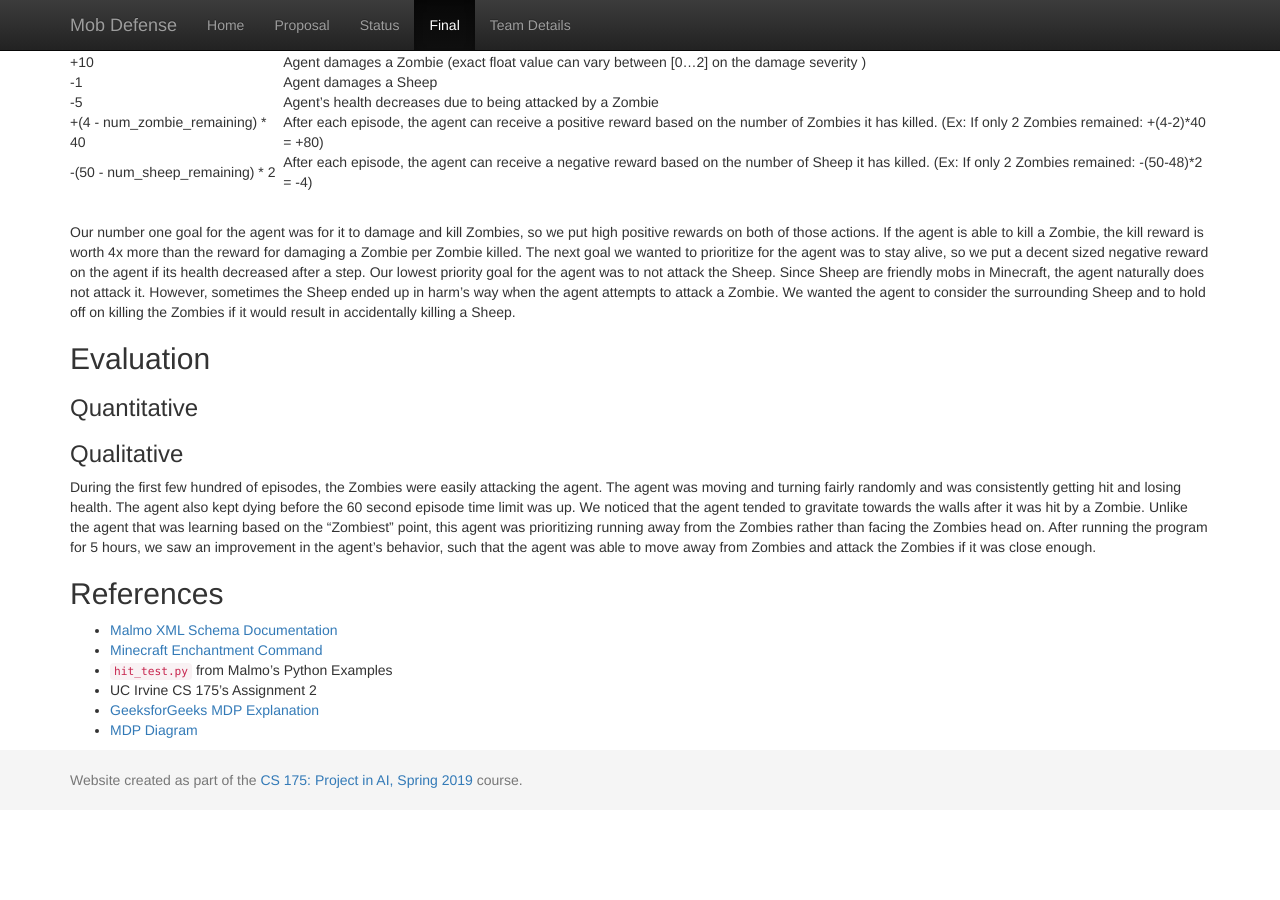
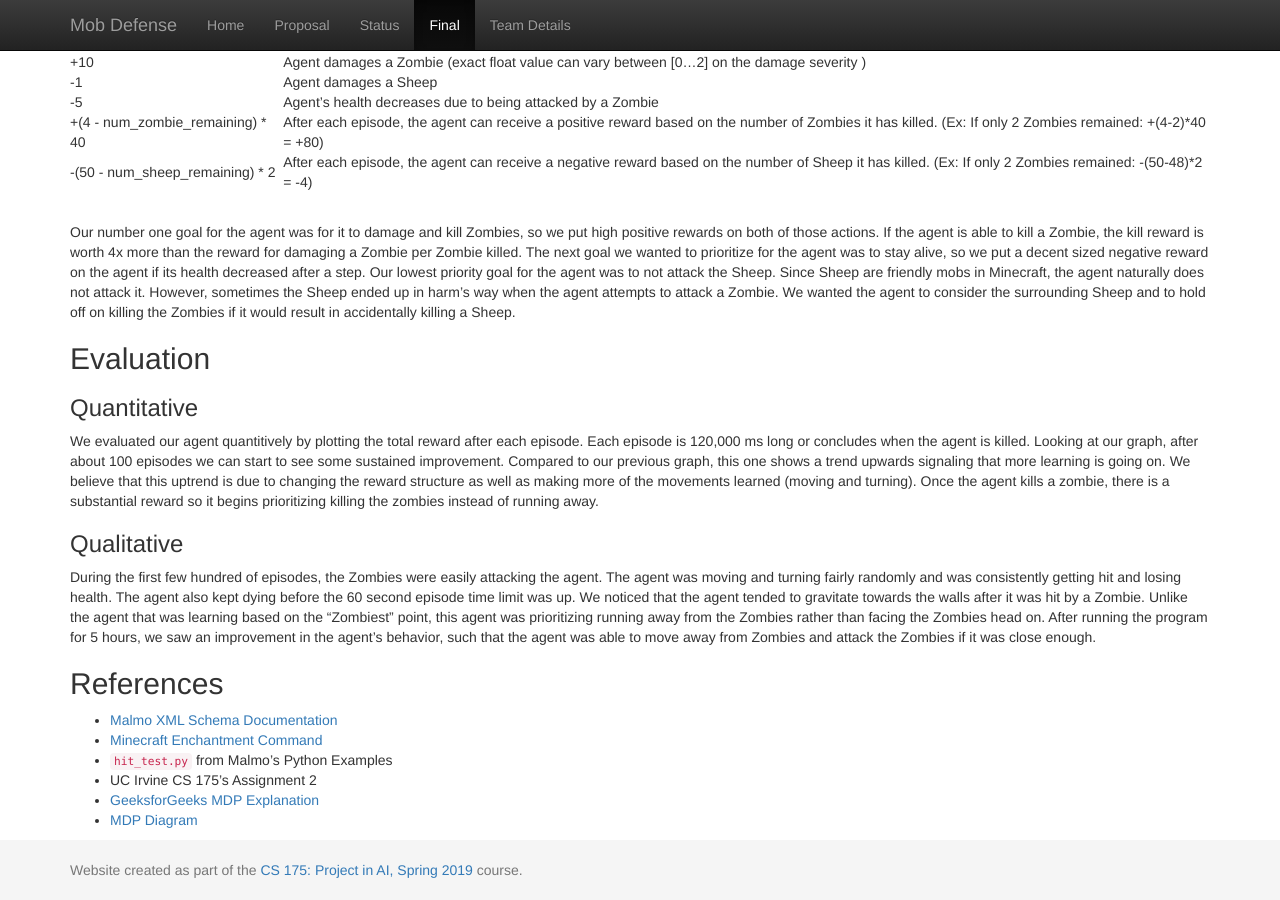
Before and after one commit to crystalleesf/mob-defense, a Jekyll site: the page built from docs/final.md, in a window 1280 px wide and 900 px high, scrolled down 1540 px. Built offline with Jekyll 4.4.1, drawn with Linux system fonts in a browser that asks for light colours; before the commit the page ends 2350 px from its top, so only the background shows below that.

Commit message:
Update final.md

```diff
--- a/docs/final.md
+++ b/docs/final.md
@@ -40,6 +40,7 @@
 
 ## Evaluation
 ### Quantitative
+We evaluated our agent quantitively by plotting the total reward after each episode. Each episode is 120,000 ms long or concludes when the agent is killed. Looking at our graph, after about 100 episodes we can start to see some sustained improvement. Compared to our previous graph, this one shows a trend upwards signaling that more learning is going on. We believe that this uptrend is due to changing the reward structure as well as making more of the movements learned (moving and turning). Once the agent kills a zombie, there is a substantial reward so it begins prioritizing killing the zombies instead of running away.
 
 ### Qualitative
 During the first few hundred of episodes, the Zombies were easily attacking the agent. The agent was moving and turning fairly randomly and was consistently getting hit and losing health. The agent also kept dying before the 60 second episode time limit was up. We noticed that the agent tended to gravitate towards the walls after it was hit by a Zombie. Unlike the agent that was learning based on the "Zombiest" point, this agent was prioritizing running away from the Zombies rather than facing the Zombies head on.  After running the program for 5 hours, we saw an improvement in the agent's behavior, such that the agent was able to move away from Zombies and attack the Zombies if it was close enough.
```
